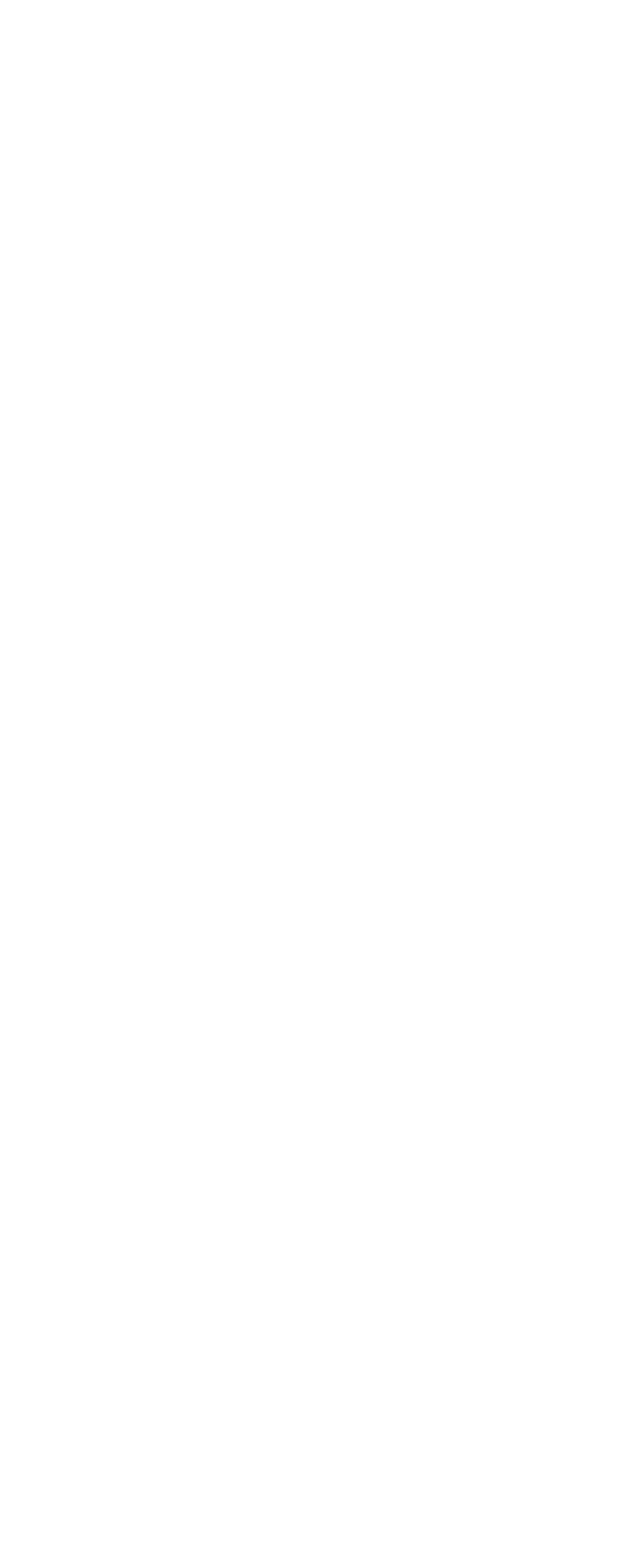
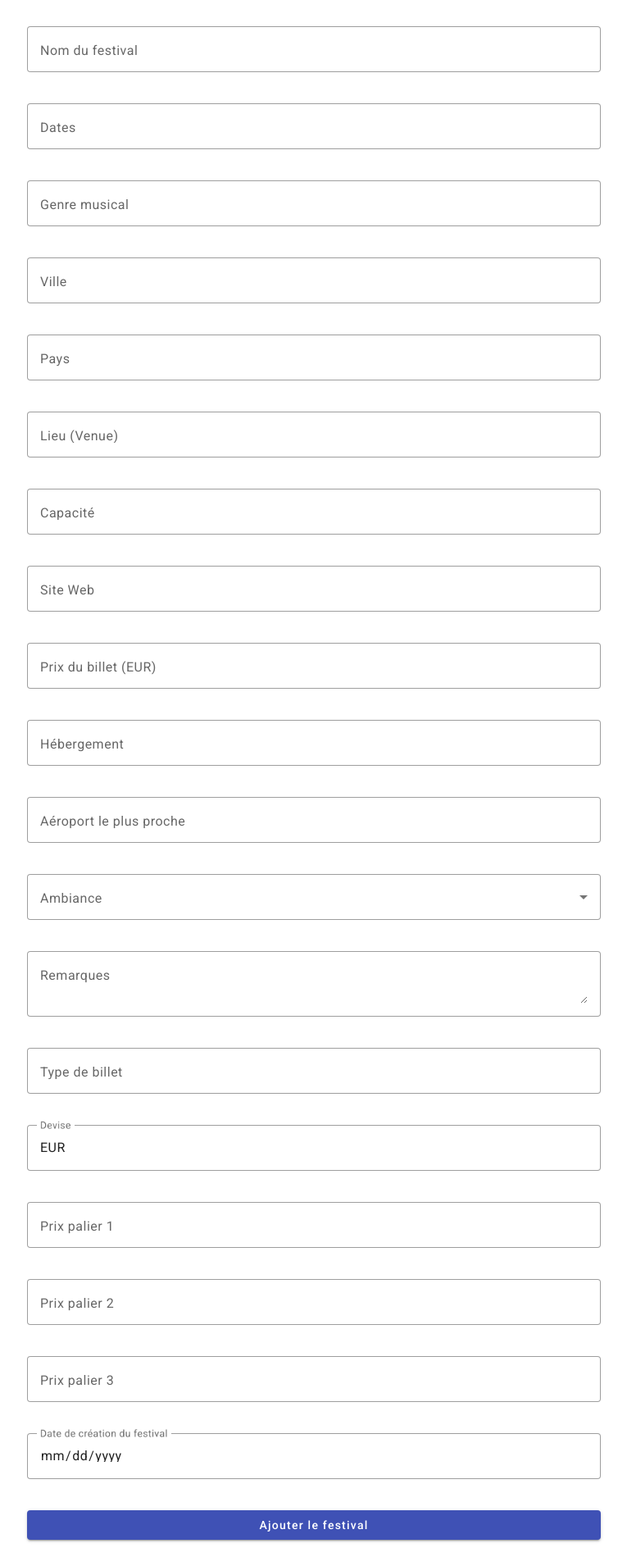
Before and after one commit to Nolwenn123/groove-nomad, an Angular app in the folder groove-nomad/: page /form in a window 1280 px wide. Before the commit this address led to /. Shown: the whole page at 82% size, without its empty margins (257-1022 px from the left). Before the commit the page ends 800 px from the top, so only its background shows below. Built offline with nearby package versions, Linux system fonts and the light colour scheme.

Commit message:
initialize

```diff
--- a/groove-nomad/angular.json
+++ b/groove-nomad/angular.json
@@ -25,6 +25,7 @@
               "src/assets"
             ],
             "styles": [
+              "@angular/material/prebuilt-themes/indigo-pink.css",
               "src/styles.css"
             ],
             "scripts": []
@@ -87,6 +88,7 @@
               "src/assets"
             ],
             "styles": [
+              "@angular/material/prebuilt-themes/indigo-pink.css",
               "src/styles.css"
             ],
             "scripts": []
@@ -94,5 +96,8 @@
         }
       }
     }
+  },
+  "cli": {
+    "analytics": false
   }
 }
--- a/groove-nomad/package.json
+++ b/groove-nomad/package.json
@@ -11,10 +11,12 @@
   "private": true,
   "dependencies": {
     "@angular/animations": "^15.1.0",
+    "@angular/cdk": "^15.2.9",
     "@angular/common": "^15.1.0",
     "@angular/compiler": "^15.1.0",
     "@angular/core": "^15.1.0",
     "@angular/forms": "^15.1.0",
+    "@angular/material": "^15.2.9",
     "@angular/platform-browser": "^15.1.0",
     "@angular/platform-browser-dynamic": "^15.1.0",
     "@angular/router": "^15.1.0",
--- a/groove-nomad/src/app/app-routing.module.ts
+++ b/groove-nomad/src/app/app-routing.module.ts
@@ -1,7 +1,10 @@
 import { NgModule } from '@angular/core';
 import { RouterModule, Routes } from '@angular/router';
+import { FestivalFormComponent } from './festival-form/festival-form.component';
 
-const routes: Routes = [];
+const routes: Routes = [
+  {path:'form', component: FestivalFormComponent}
+];
 
 @NgModule({
   imports: [RouterModule.forRoot(routes)],
--- a/groove-nomad/src/app/app.component.html
+++ b/groove-nomad/src/app/app.component.html
@@ -0,0 +1 @@
+<router-outlet></router-outlet>
--- /dev/null
+++ b/groove-nomad/src/app/festival-form/festival-form.component.css
@@ -0,0 +1,12 @@
+.festival-form {
+  display: flex;
+  flex-direction: column;
+  gap: 16px;
+  max-width: 700px;
+  margin: auto;
+  padding: 2rem;
+}
+
+.full-width {
+  width: 100%;
+}
--- /dev/null
+++ b/groove-nomad/src/app/festival-form/festival-form.component.html
@@ -0,0 +1,105 @@
+<form [formGroup]="festivalForm" class="festival-form" (ngSubmit)="onSubmit()">
+  <mat-form-field appearance="outline" class="full-width">
+    <mat-label>Nom du festival</mat-label>
+    <input matInput formControlName="nom" placeholder="Nom du festival" />
+  </mat-form-field>
+
+  <mat-form-field appearance="outline" class="full-width">
+    <mat-label>Dates</mat-label>
+    <input matInput formControlName="dates" placeholder="Ex: 14-17 juillet 2025" />
+  </mat-form-field>
+
+  <mat-form-field appearance="outline" class="full-width">
+    <mat-label>Genre musical</mat-label>
+    <input matInput formControlName="genre" placeholder="Rock, Jazz, Electro..." />
+  </mat-form-field>
+
+  <mat-form-field appearance="outline" class="full-width">
+    <mat-label>Ville</mat-label>
+    <input matInput formControlName="ville" placeholder="Paris, Berlin..." />
+  </mat-form-field>
+
+  <mat-form-field appearance="outline" class="full-width">
+    <mat-label>Pays</mat-label>
+    <input matInput formControlName="pays" placeholder="France, Allemagne..." />
+  </mat-form-field>
+
+  <mat-form-field appearance="outline" class="full-width">
+    <mat-label>Lieu (Venue)</mat-label>
+    <input matInput formControlName="lieu" placeholder="Nom du lieu ou de la salle" />
+  </mat-form-field>
+
+  <mat-form-field appearance="outline" class="full-width">
+    <mat-label>Capacité</mat-label>
+    <input matInput type="number" formControlName="capacite" />
+  </mat-form-field>
+
+  <mat-form-field appearance="outline" class="full-width">
+    <mat-label>Site Web</mat-label>
+    <input matInput formControlName="siteWeb" placeholder="https://..." />
+  </mat-form-field>
+
+  <mat-form-field appearance="outline" class="full-width">
+    <mat-label>Prix du billet (EUR)</mat-label>
+    <input matInput type="number" formControlName="prixBillet" />
+  </mat-form-field>
+
+  <mat-form-field appearance="outline" class="full-width">
+    <mat-label>Hébergement</mat-label>
+    <input matInput formControlName="hebergement" placeholder="Camping, Hôtel, etc." />
+  </mat-form-field>
+
+  <mat-form-field appearance="outline" class="full-width">
+    <mat-label>Aéroport le plus proche</mat-label>
+    <input matInput formControlName="aeroportProche" placeholder="CDG, Orly, etc." />
+  </mat-form-field>
+
+  <mat-form-field appearance="outline" class="full-width">
+    <mat-label>Ambiance</mat-label>
+    <mat-select formControlName="ambiance">
+      <mat-option value="festive">Festive</mat-option>
+      <mat-option value="familiale">Familiale</mat-option>
+      <mat-option value="intimiste">Intimiste</mat-option>
+      <mat-option value="autre">Autre</mat-option>
+    </mat-select>
+  </mat-form-field>
+
+  <mat-form-field appearance="outline" class="full-width">
+    <mat-label>Remarques</mat-label>
+    <textarea matInput formControlName="remarques" placeholder="Infos additionnelles..."></textarea>
+  </mat-form-field>
+
+  <mat-form-field appearance="outline" class="full-width">
+    <mat-label>Type de billet</mat-label>
+    <input matInput formControlName="typeBillet" placeholder="Standard, VIP, etc." />
+  </mat-form-field>
+
+  <mat-form-field appearance="outline" class="full-width">
+    <mat-label>Devise</mat-label>
+    <input matInput formControlName="devise" placeholder="EUR, USD, etc." />
+  </mat-form-field>
+
+  <mat-form-field appearance="outline" class="full-width">
+    <mat-label>Prix palier 1</mat-label>
+    <input matInput type="number" formControlName="prixPalier1" />
+  </mat-form-field>
+
+  <mat-form-field appearance="outline" class="full-width">
+    <mat-label>Prix palier 2</mat-label>
+    <input matInput type="number" formControlName="prixPalier2" />
+  </mat-form-field>
+
+  <mat-form-field appearance="outline" class="full-width">
+    <mat-label>Prix palier 3</mat-label>
+    <input matInput type="number" formControlName="prixPalier3" />
+  </mat-form-field>
+
+  <mat-form-field appearance="outline" class="full-width">
+    <mat-label>Date de création du festival</mat-label>
+    <input matInput type="date" formControlName="dateCreation" />
+  </mat-form-field>
+
+  <button mat-raised-button color="primary" type="submit">
+    Ajouter le festival
+  </button>
+</form>
--- /dev/null
+++ b/groove-nomad/src/app/festival-form/festival-form.component.ts
@@ -0,0 +1,57 @@
+import { Component } from '@angular/core';
+import { FormBuilder, FormGroup } from '@angular/forms';
+import { HttpClient } from '@angular/common/http';
+
+@Component({
+  selector: 'app-festival-form',
+  templateUrl: './festival-form.component.html',
+  styleUrls: ['./festival-form.component.css']
+})
+export class FestivalFormComponent {
+  festivalForm: FormGroup;
+
+  constructor(private fb: FormBuilder, private http: HttpClient) {
+    this.festivalForm = this.fb.group({
+      nom: [''],
+      dates: [''],
+      genre: [''],
+      ville: [''],
+      pays: [''],
+      lieu: [''],
+      capacite: [null],
+      siteWeb: [''],
+      prixBillet: [null],
+      hebergement: [''],
+      aeroportProche: [''],
+      ambiance: [''],
+      remarques: [''],
+      typeBillet: [''],
+      devise: ['EUR'],
+      prixPalier1: [null],
+      prixPalier2: [null],
+      prixPalier3: [null],
+      dateCreation: [null],
+    });
+  }
+
+  onSubmit() {
+    if (this.festivalForm.valid) {
+      const formData = this.festivalForm.value;
+
+      const makeWebhookUrl = 'https://hook.eu2.make.com/f3splxnnffsnz390mo4knli9v8rvoyli';
+
+      this.http.post(makeWebhookUrl, formData).subscribe({
+        next: () => {
+          alert('Festival ajouté avec succès !');
+          this.festivalForm.reset();
+        },
+        error: (err) => {
+          console.error('Erreur lors de l’envoi à Make', err);
+          alert('Erreur lors de l’envoi du formulaire.');
+        }
+      });
+    } else {
+      alert('Veuillez remplir correctement le formulaire avant de l’envoyer.');
+    }
+  }
+}
--- a/groove-nomad/src/index.html
+++ b/groove-nomad/src/index.html
@@ -6,6 +6,9 @@
   <base href="/">
   <meta name="viewport" content="width=device-width, initial-scale=1">
   <link rel="icon" type="image/x-icon" href="favicon.ico">
+  <link rel="preconnect" href="https://fonts.gstatic.com">
+  <link href="https://fonts.googleapis.com/css2?family=Roboto:wght@300;400;500&display=swap" rel="stylesheet">
+  <link href="https://fonts.googleapis.com/icon?family=Material+Icons" rel="stylesheet">
 </head>
 <body>
   <app-root></app-root>
--- a/groove-nomad/src/styles.css
+++ b/groove-nomad/src/styles.css
@@ -1 +1,4 @@
 /* You can add global styles to this file, and also import other style files */
+
+html, body { height: 100%; }
+body { margin: 0; font-family: Roboto, "Helvetica Neue", sans-serif; }
```
Also changed, not shown: groove-nomad/src/app/app.module.ts (+21 -2 lines), 2 other files (tests, documents, lock files or other folders).
